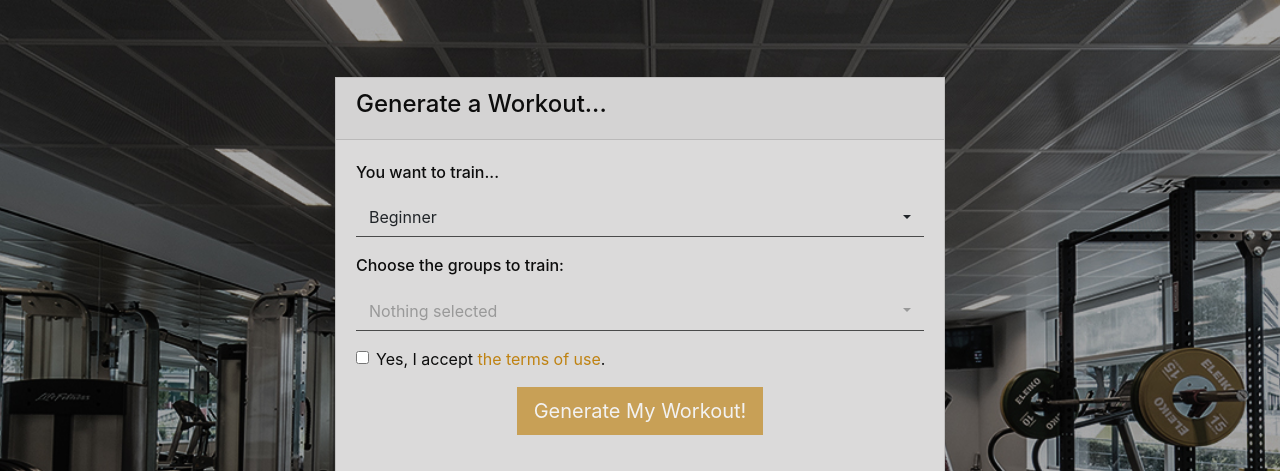
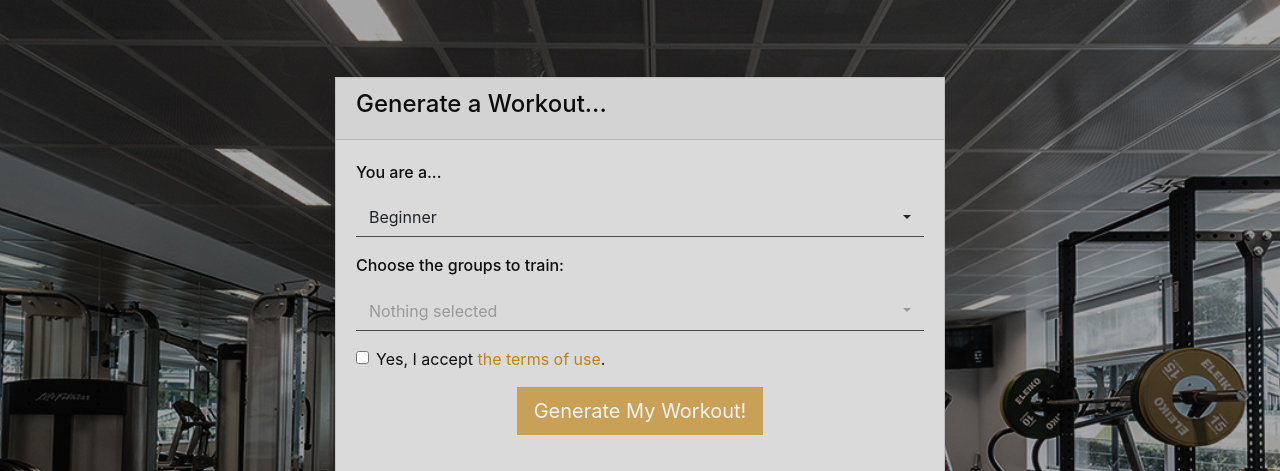
Before and after one commit to livramatheus/MatheusWorkoutGenerator, a PHP site: page / in a window 1280 px wide. Shown: the top 471 px of the page. Run offline with PHP 8.4, Linux system fonts and the light colour scheme; data comes from the database, SQL or seed files in the repository.

Commit message:
Minor typos and updated README file

```diff
--- a/src/View/ViewMain.php
+++ b/src/View/ViewMain.php
@@ -37,7 +37,7 @@ class ViewMain {
                     <div class="card-body">
                         <div class="form-group">
                             <label for="workout-level">
-                                <h6>You want to train...</h6>
+                                <h6>You are a...</h6>
                             </label>
                             <select class="custom-select bg-light form-input form-control selectpicker form-input" id="workout-level" name="level" required>
 <?php
```
Also changed, not shown: README.md.
